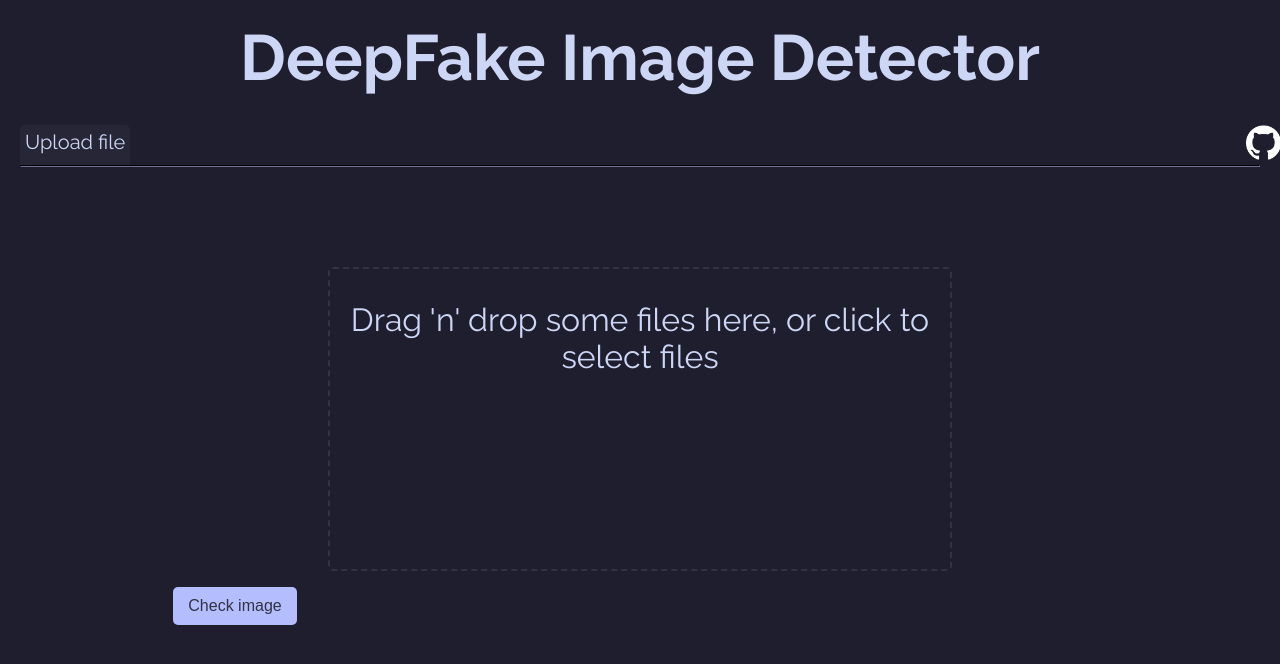
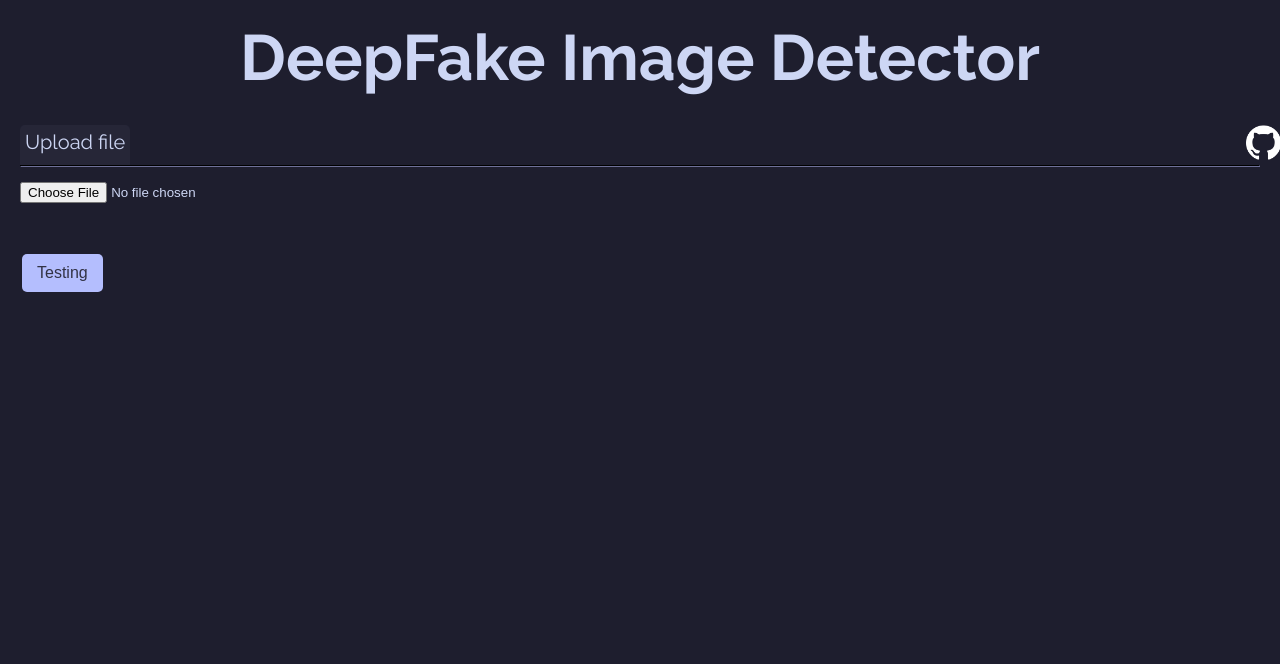
Before and after one commit to SarjyantShrestha/Deepfake-Image-Detection, a React (Create React App) app: page / in a window 1280 px wide. Shown: the top 664 px of the page. Built offline with nearby package versions, Linux system fonts and the light colour scheme.

Commit message:
test with basic input

```diff
--- a/src/components/Uploadarea/Uploadarea.css
+++ b/src/components/Uploadarea/Uploadarea.css
@@ -13,16 +13,11 @@
   border-radius: 5px;
 }
 
-/* .checkbutton {
-  position: relative;
-  right: 420px;
-
-} */
 button {
   color: #313244;
-  position: relative;
+  /* position: relative;
   top: 10px;
-  right: 405px;
+  right: 405px; */
   background-color: #b4befe; /* Green */
   border: none;
   text-align: center;
@@ -30,7 +25,7 @@ button {
   text-decoration: none;
   display: inline-block;
   font-size: 16px;
-  margin: 4px 2px;
+  margin: 50px 2px;
   cursor: pointer;
   border-radius: 5px;
 }
--- a/src/components/Uploadarea/Uploadarea.jsx
+++ b/src/components/Uploadarea/Uploadarea.jsx
@@ -1,31 +1,19 @@
-import React, { useCallback } from "react";
-import { useDropzone } from "react-dropzone";
+import React from "react";
 import "./Uploadarea.css";
-import submitFile from "./submit";
+import submitFile from "./submitFile"; // Import the submitFile function
 
 function Uploadarea() {
-  const onDrop = useCallback((acceptedFiles) => {
-    // Do something with the files
-    acceptedFiles.forEach((file) => {
-      submitFile(file); // Call the submitFile function for each accepted file
-    });
-  }, []);
-  const { getRootProps, getInputProps, isDragActive } = useDropzone({ onDrop });
+  const handleSubmit = (e) => {
+    e.preventDefault();
+    const inpFile = document.getElementById("inpFile");
+    submitFile(inpFile.files[0]); // Call the submitFile function
+  };
 
   return (
-    <div className="uploadarea">
-      <div className="uploadinput" {...getRootProps()}>
-        <input {...getInputProps()} />
-        {isDragActive ? (
-          <p>Drop the files here ...</p>
-        ) : (
-          <p>Drag 'n' drop some files here, or click to select files</p>
-        )}
-      </div>
-      <div className="checkbutton">
-        <button type="submit">Check image</button>
-      </div>
-    </div>
+    <form className="form" id="myForm" onSubmit={handleSubmit}>
+      <input type="file" id="inpFile" /> <br />
+      <button type="submit"> Testing</button>
+    </form>
   );
 }
 
--- a/src/components/Uploadarea/submit.js
+++ /dev/null
@@ -1,17 +0,0 @@
-async function submitFile(file) {
-  try {
-    const formData = new FormData();
-    formData.append("file", file);
-
-    const response = await fetch("http://127.0.0.1:8000/upload", {
-      method: "POST",
-      body: formData,
-    });
-    const result = await response.json();
-    console.log("Success:", result);
-  } catch (error) {
-    console.error("Error:", error);
-  }
-}
-
-export default submitFile;
--- /dev/null
+++ b/src/components/Uploadarea/submitFile.js
@@ -0,0 +1,19 @@
+// submitFile.js
+const submitFile = async (inpFile) => {
+  const endpoint = "http://127.0.0.1:8000/upload";
+  const formData = new FormData();
+  formData.append("inpFile", inpFile);
+
+  try {
+    const response = await fetch(endpoint, {
+      method: "POST",
+      body: formData,
+    });
+    const data = await response.json();
+    console.log("Response:", data);
+  } catch (error) {
+    console.error("Error:", error);
+  }
+};
+
+export default submitFile;
```
